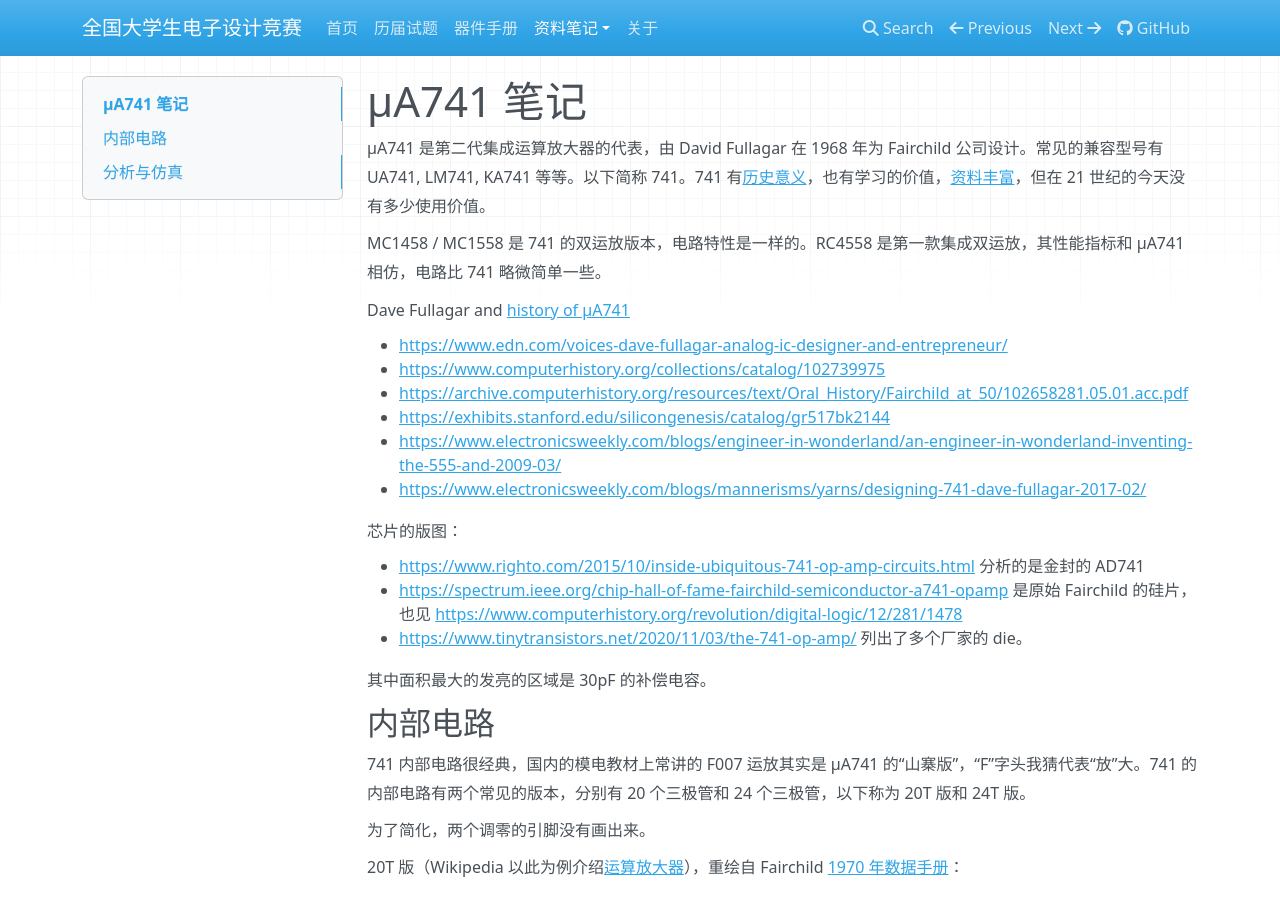
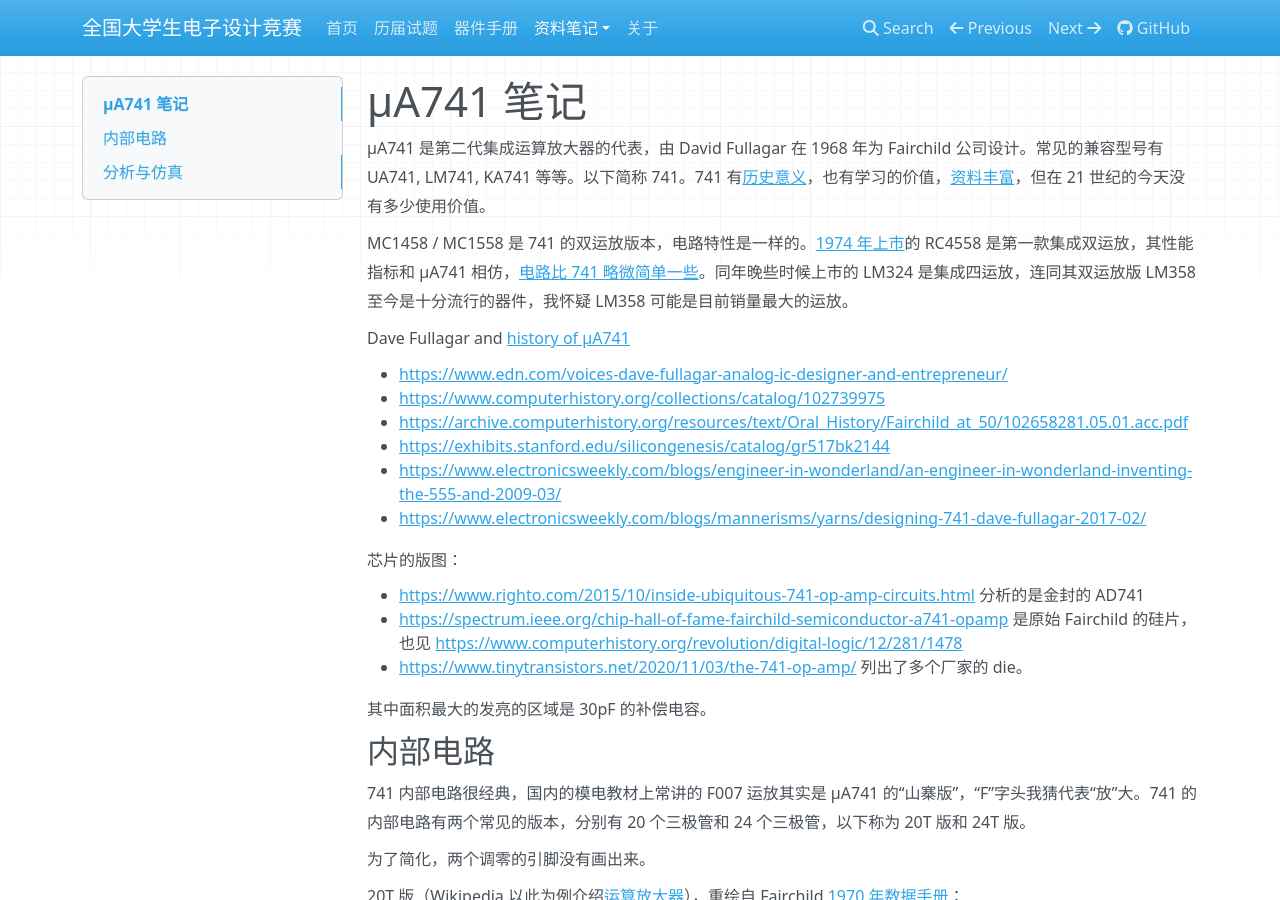
Before and after one commit to chenshuo/nuedc, an MkDocs documentation site: the page built from docs/741.md, in a window 1280 px wide and 900 px high. Built offline with MkDocs 1.6.1, drawn with Linux system fonts in a browser that asks for light colours; nearby versions of some CDN libraries; formulas are drawn with MathJax 3.

Commit message:
Update 741 notes

```diff
--- a/docs/741.md
+++ b/docs/741.md
@@ -2,7 +2,7 @@
 
 µA741 是第二代集成运算放大器的代表，由 David Fullagar 在 1968 年为 Fairchild 公司设计。常见的兼容型号有 UA741, LM741, KA741 等等。以下简称 741。741 有[历史意义](741/SectionH.pdf)，也有学习的价值，[资料丰富](741/Sedra8e_x5.pdf)，但在 21 世纪的今天没有多少使用价值。
 
-MC1458 / MC1558 是 741 的双运放版本，电路特性是一样的。RC4558 是第一款集成双运放，其性能指标和 µA741 相仿，电路比 741 略微简单一些。
+MC1458 / MC1558 是 741 的双运放版本，电路特性是一样的。[1974 年上市](https://www.learningelectronics.net/VA3AVR/gadgets/741/741.html)的 RC4558 是第一款集成双运放，其性能指标和 µA741 相仿，[电路比 741 略微简单一些](741/rc4558.png)。同年晚些时候上市的 LM324 是集成四运放，连同其双运放版 LM358 至今是十分流行的器件，我怀疑 LM358 可能是目前销量最大的运放。
 
 Dave Fullagar and [history of µA741](741/ho18opamp.pdf)
 
```
Also changed, not shown: docs/741/rc4558.png (added).
